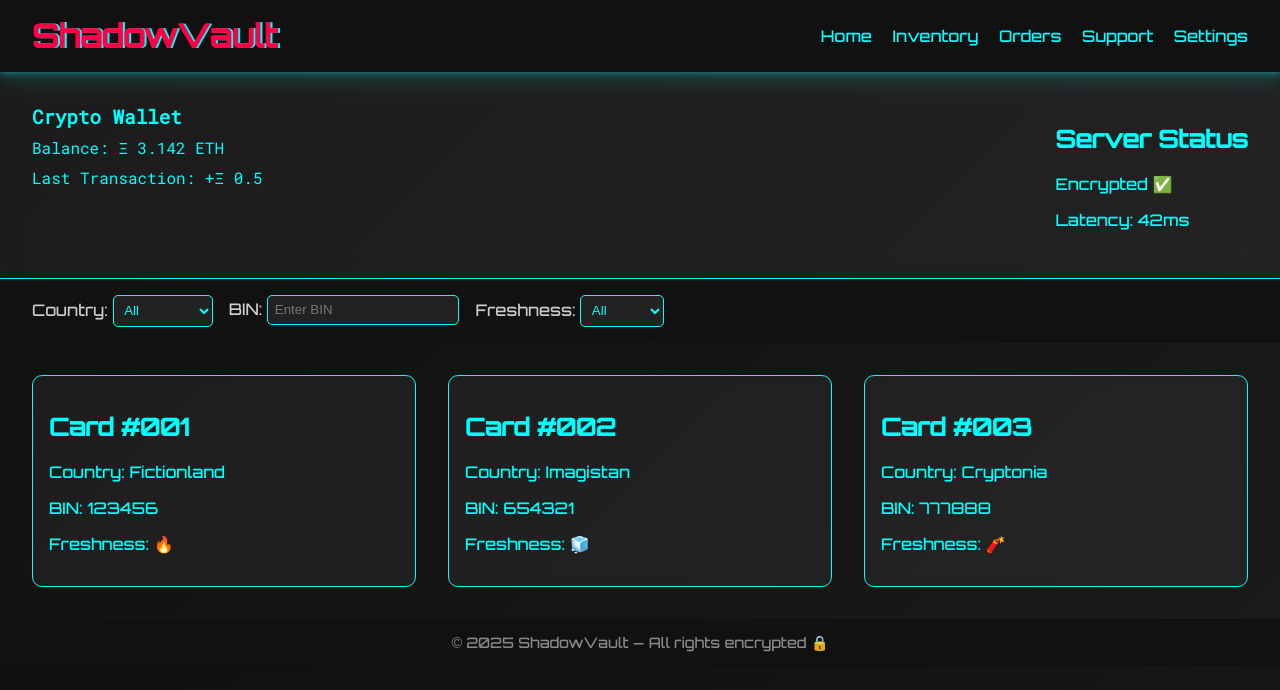
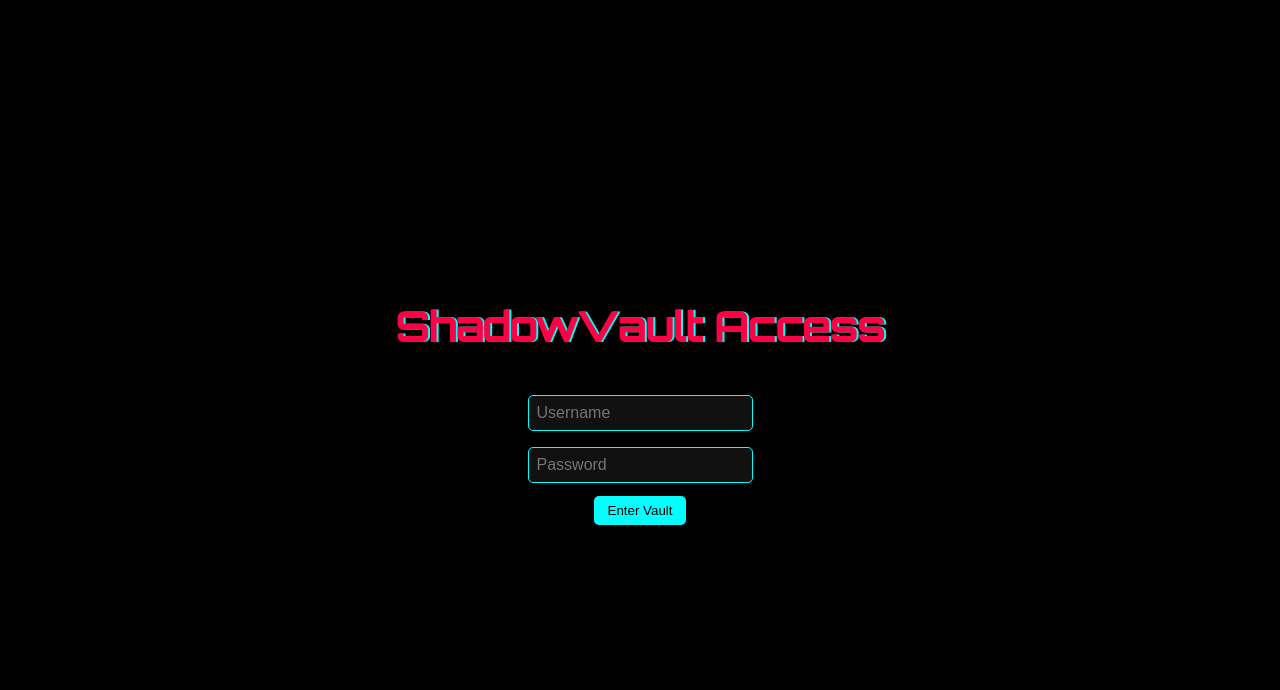
Before and after one commit to tsevv/test, a plain HTML site: page index.html in a window 1280 px wide. Drawn offline with Linux system fonts and the light colour scheme.

Commit message:
Update index.html

```diff
--- a/index.html
+++ b/index.html
@@ -21,6 +21,50 @@
       overflow-x: hidden;
     }
 
+    .login-screen {
+      position: fixed;
+      top: 0; left: 0;
+      width: 100%; height: 100%;
+      background: #000;
+      display: flex;
+      flex-direction: column;
+      justify-content: center;
+      align-items: center;
+      z-index: 9999;
+    }
+
+    .login-screen h1 {
+      font-size: 2.5em;
+      color: var(--danger);
+      animation: glitch 1s infinite;
+    }
+
+    .login-screen input {
+      margin-top: 1em;
+      padding: 0.5em;
+      font-size: 1em;
+      background: #111;
+      border: 1px solid var(--accent);
+      color: var(--accent);
+      border-radius: 5px;
+    }
+
+    .login-screen button {
+      margin-top: 1em;
+      padding: 0.5em 1em;
+      background: var(--accent);
+      color: #000;
+      border: none;
+      border-radius: 5px;
+      cursor: pointer;
+    }
+
+    @keyframes glitch {
+      0% { text-shadow: 2px 0 var(--accent); }
+      50% { text-shadow: -2px 0 var(--danger); }
+      100% { text-shadow: 2px 0 var(--accent); }
+    }
+
     header {
       background-color: #111;
       padding: 1em 2em;
@@ -34,13 +78,6 @@
       margin: 0;
       font-size: 2em;
       color: var(--danger);
-      animation: glitch 1s infinite;
-    }
-
-    @keyframes glitch {
-      0% { text-shadow: 2px 0 var(--accent); }
-      50% { text-shadow: -2px 0 var(--danger); }
-      100% { text-shadow: 2px 0 var(--accent); }
     }
 
     nav a {
@@ -63,17 +100,33 @@
       border-bottom: 1px solid var(--accent);
     }
 
-    .wallet {
+    .wallet, .status {
       font-family: 'Roboto Mono', monospace;
     }
 
-    .wallet h2 {
+    .wallet h2, .status h2 {
       margin: 0;
       font-size: 1.2em;
     }
 
-    .wallet p {
+    .wallet p, .status p {
       margin: 0.5em 0;
+    }
+
+    .filters {
+      padding: 1em 2em;
+      background: #111;
+      display: flex;
+      gap: 1em;
+      color: #ccc;
+    }
+
+    .filters select, .filters input {
+      background: #222;
+      border: 1px solid var(--accent);
+      color: var(--accent);
+      padding: 0.5em;
+      border-radius: 5px;
     }
 
     .main {
@@ -97,22 +150,6 @@
       box-shadow: 0 0 20px var(--accent);
     }
 
-    .filters {
-      padding: 1em 2em;
-      background: #111;
-      display: flex;
-      gap: 1em;
-      color: #ccc;
-    }
-
-    .filters select, .filters input {
-      background: #222;
-      border: 1px solid var(--accent);
-      color: var(--accent);
-      padding: 0.5em;
-      border-radius: 5px;
-    }
-
     footer {
       background-color: #111;
       text-align: center;
@@ -133,10 +170,18 @@
       padding: 1em;
       height: 200px;
       overflow-y: auto;
+      z-index: 999;
     }
   </style>
 </head>
 <body>
+  <div class="login-screen" id="login">
+    <h1>ShadowVault Access</h1>
+    <input type="text" placeholder="Username" />
+    <input type="password" placeholder="Password" />
+    <button onclick="enterSite()">Enter Vault</button>
+  </div>
+
   <header>
     <h1>ShadowVault</h1>
     <nav>
@@ -212,8 +257,12 @@
   </footer>
 
   <script>
+    function enterSite() {
+      document.getElementById('login').style.display = 'none';
+    }
+
     document.addEventListener('keydown', (e) => {
-      if (e.key === '/' && !document.getElementById('terminal').style.display) {
+      if (e.key === '/' && document.getElementById('terminal').style.display === 'none') {
         document.getElementById('terminal').style.display = 'block';
       }
     });
```
